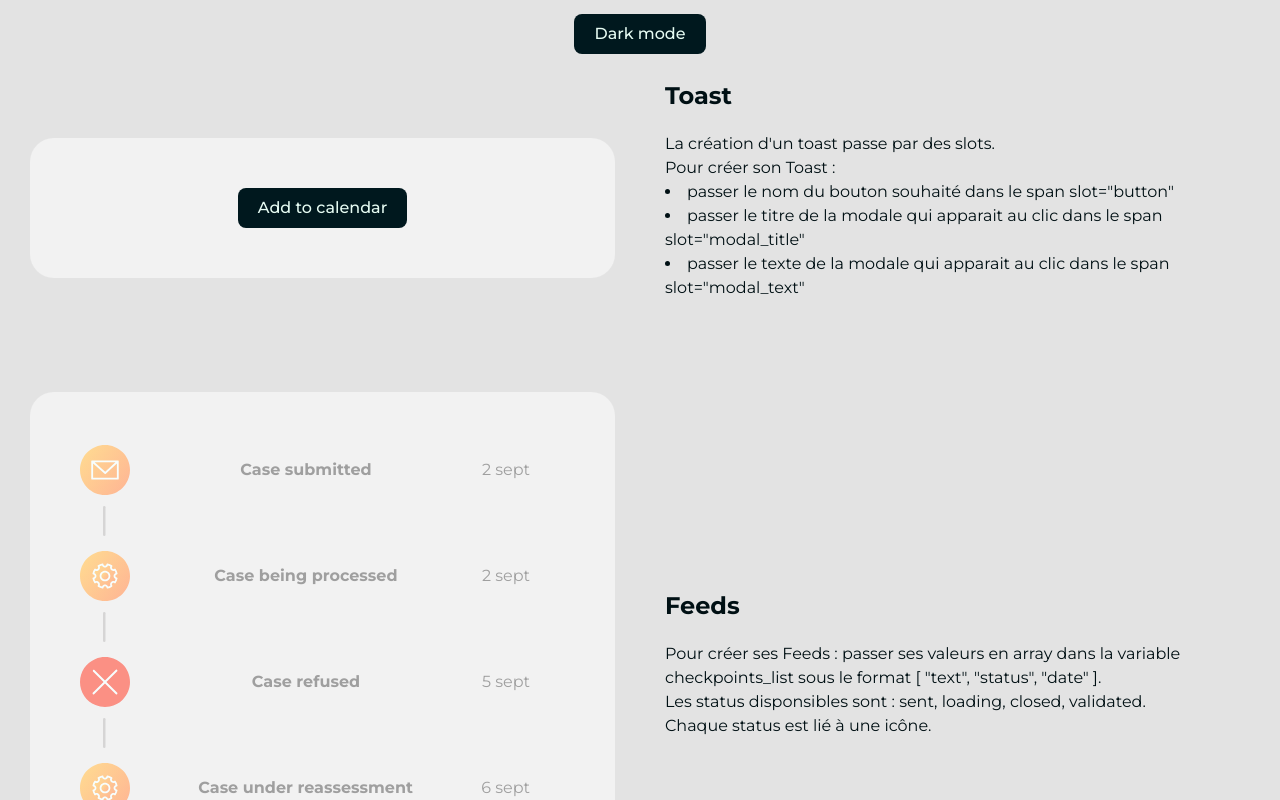
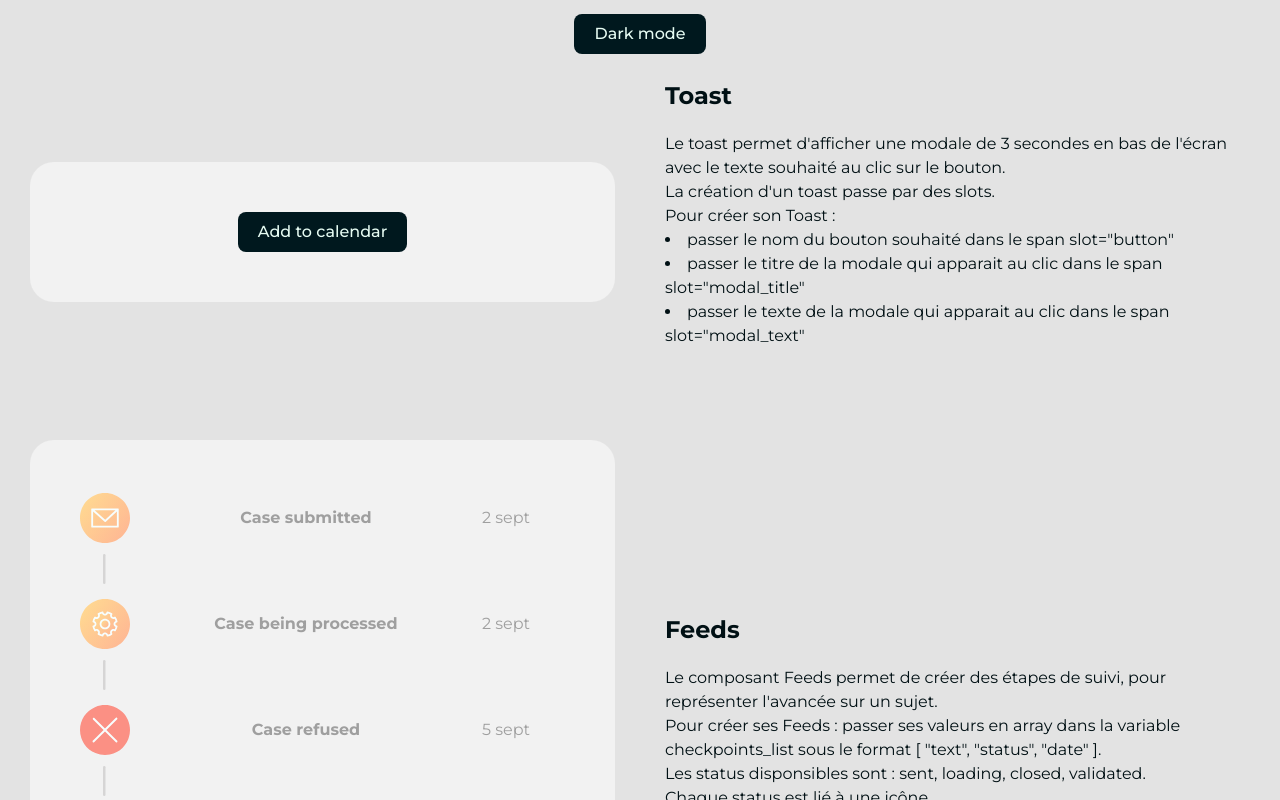
Before and after one commit to TP-Svelte/TP_Svelte_components, a Svelte app: page / in a window 1280 px wide. Shown: the part 280-1080 px from the top of the page. Built offline with nearby package versions, Linux system fonts and the light colour scheme.

Commit message:
Update description Chloe's components

```diff
--- a/src/App.svelte
+++ b/src/App.svelte
@@ -106,7 +106,10 @@
     </div>
     <div class={darkMode ?  'doc' : 'doc-dark'}>
         <h2>Toast</h2>
-        <p> La création d'un toast passe par des slots. <br>
+        <p> Le toast permet d'afficher une modale de 3 secondes en bas de l'écran avec le texte souhaité au clic sur le bouton.
+            <br>
+            La création d'un toast passe par des slots.
+	    <br>
             Pour créer son Toast :
             <li>passer le nom du bouton souhaité dans le span slot="button"</li>
             <li>passer le titre de la modale qui apparait au clic dans le span slot="modal_title"</li>
@@ -121,7 +124,8 @@
     </div>
     <div class={darkMode ?  'doc' : 'doc-dark'}>
         <h2>Feeds</h2>
-        <p>
+        <p> Le composant Feeds permet de créer des étapes de suivi, pour représenter l'avancée sur un sujet.
+            <br>
             Pour créer ses Feeds :
             passer ses valeurs en array dans la variable checkpoints_list sous le format [ "text", "status", "date" ].
             <br>Les status disponsibles sont : sent, loading, closed, validated.
```
